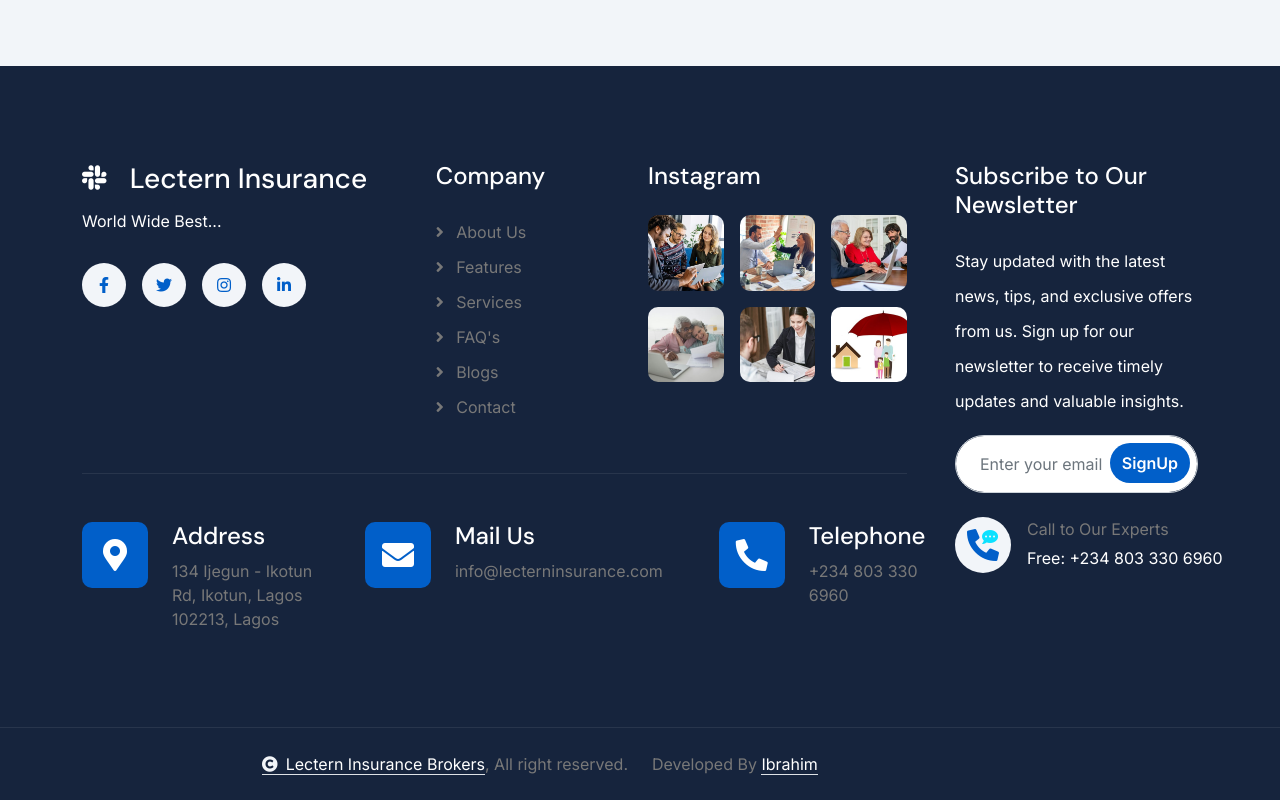
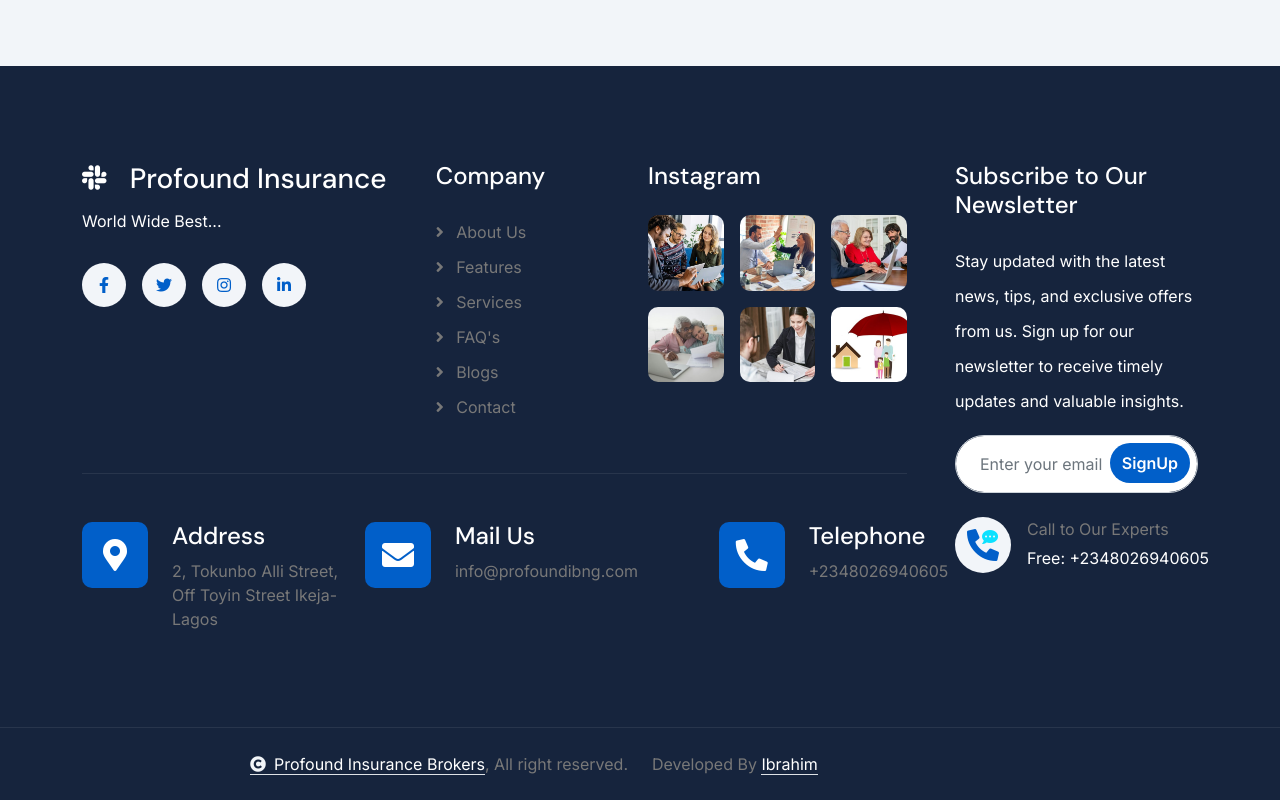
Before and after one commit to Ibrahim2006bigboys/ProfoundInsurance, a plain HTML site: page 404.html in a window 1280 px wide. Shown: the part 1003-1803 px from the top of the page. Drawn offline with nearby package versions, Linux system fonts and the light colour scheme.

Commit message:
Update 404.html

```diff
--- a/404.html
+++ b/404.html
@@ -50,7 +50,7 @@
                                 <!-- <a href="#" class="text-muted small"><i class="fas fa-map-marker-alt text-primary me-2"></i>Find A Location</a> -->
                             </div>
                             <div class="ps-3">
-                                <a href="mailto:info@lecterninsurance.com" class="text-muted small"><i class="fas fa-envelope text-primary me-2"></i>info@lecterninsurance.com</a>
+                                <a href="mailto:info@profoundibng.com" class="text-muted small"><i class="fas fa-envelope text-primary me-2"></i>info@profoundibng.com</a>
                             </div>
                         </div>
                     </div>
@@ -84,7 +84,7 @@
             <div class="container">
                 <nav class="navbar navbar-expand-lg navbar-light">
                     <a href="#" class="navbar-brand p-0">
-                        <h1 class="text-primary mb-0"><i class="fab fa-slack me-2"></i> Lectern Insurance</h1>
+                        <h1 class="text-primary mb-0"><i class="fab fa-slack me-2"></i> Profound Insurance</h1>
                         <!-- <img src="img/logo.png" alt="Logo"> -->
                     </a>
                     <button class="navbar-toggler" type="button" data-bs-toggle="collapse" data-bs-target="#navbarCollapse">
@@ -124,7 +124,7 @@
                         </a>
                         <div class="d-flex flex-column ms-3">
                             <span>Call to Our Experts</span>
-                            <a href="tel:+2348033306960"><span class="text-dark">Free: + 234 803 330 6960</span></a>
+                            <a href="tel:+2348026940605"><span class="text-dark">Free: +2348026940605</span></a>
                         </div>
                     </div>
                 </nav>
@@ -193,7 +193,7 @@
                                     <div class="col-md-6 col-lg-6 col-xl-5">
                                         <div class="footer-item">
                                             <a href="index.html" class="p-0">
-                                                <h3 class="text-white"><i class="fab fa-slack me-3"></i> Lectern Insurance</h3>
+                                                <h3 class="text-white"><i class="fab fa-slack me-3"></i> Profound Insurance</h3>
                                                 <!-- <img src="img/logo.png" alt="Logo"> -->
                                             </a>
                                             <p class="text-white mb-4">World Wide Best...</p>
@@ -284,7 +284,7 @@
                                                     </div>
                                                     <div>
                                                         <h4 class="text-white">Address</h4>
-                                                        <p class="mb-0">134 Ijegun - Ikotun Rd, Ikotun, Lagos 102213, Lagos</p>
+                                                        <p class="mb-0">2, Tokunbo Alli Street, Off Toyin Street Ikeja-Lagos</p>
                                                     </div>
                                                 </div>
                                             </div>
@@ -295,7 +295,7 @@
                                                     </div>
                                                     <div>
                                                         <h4 class="text-white">Mail Us</h4>
-                                                        <p class="mb-0">info@lecterninsurance.com</p>
+                                                        <p class="mb-0">info@profoundibng.com</p>
                                                     </div>
                                                 </div>
                                             </div>
@@ -306,7 +306,7 @@
                                                     </div>
                                                     <div>
                                                         <h4 class="text-white">Telephone</h4>
-                                                        <p class="mb-0">+234 803 330 6960</p>
+                                                        <p class="mb-0">+2348026940605</p>
                                                     </div>
                                                 </div>
                                             </div>
@@ -336,7 +336,7 @@
                                     </div>
                                     <div class="d-flex flex-column ms-3 flex-shrink-0">
                                         <span>Call to Our Experts</span>
-                                        <a href="tel:+2348033306960"><span class="text-white">Free: +234 803 330 6960</span></a>
+                                        <a href="tel:+2348026940605"><span class="text-white">Free: +2348026940605</span></a>
                                     </div>
                                 </div>
                             </div>
@@ -351,7 +351,7 @@
             <div class="container">
                 <div class="row g-4 align-items-center">
                     <div class="col-md-6 text-center text-md-end mb-md-0">
-                        <span class="text-body"><a href="#" class="border-bottom text-white"><i class="fas fa-copyright text-light me-2"></i>Lectern Insurance Brokers</a>, All right reserved.</span>
+                        <span class="text-body"><a href="#" class="border-bottom text-white"><i class="fas fa-copyright text-light me-2"></i>Profound Insurance Brokers</a>, All right reserved.</span>
                     </div>
                     <div class="col-md-6 text-center text-md-start text-body">
                         <!--/*** This template is free as long as you keep the below author’s credit link/attribution link/backlink. ***/-->
@@ -385,3 +385,8 @@
     </body>
 
 </html>
+        <!-- Template Javascript -->
+        <script src="js/main.js"></script>
+    </body>
+
+</html>
```
